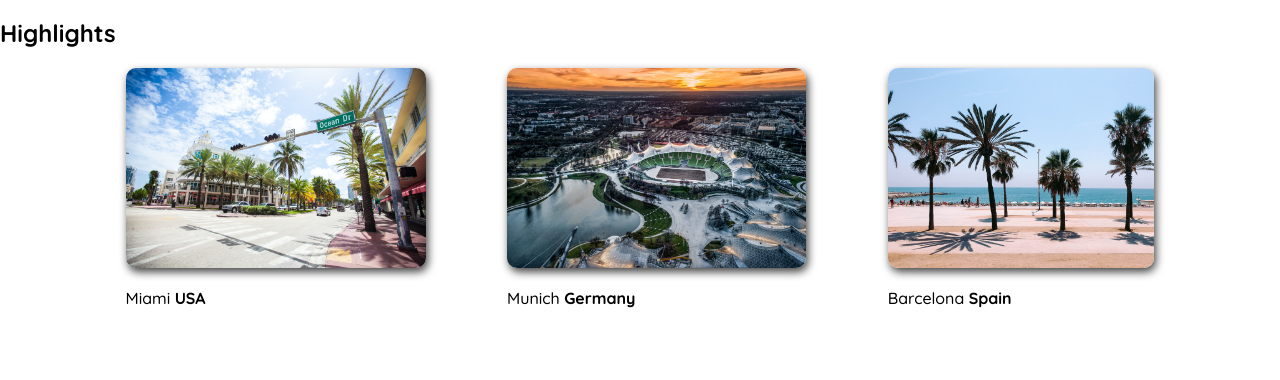
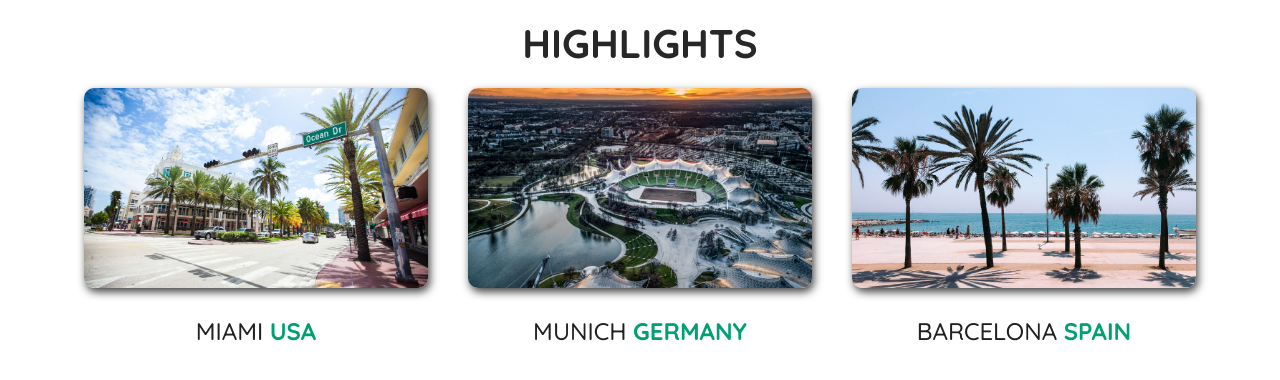
Before and after one commit to dilreyyy/travel-page, a plain HTML site: page index.html in a window 1280 px wide. Shown: the part 652-1032 px from the top of the page. Drawn offline with Linux system fonts and the light colour scheme.

Commit message:
fix for uneven width, finished section content

```diff
--- a/style.css
+++ b/style.css
@@ -43,13 +43,17 @@
     justify-content: space-evenly;
 }
 
-/* .destination img{
-    height: 200px;
-    width: 100%;
-} */
+#highlights h2{
+    text-transform: uppercase;
+    text-align: center;
+    font-size: 40px;
+    color: rgb(39, 39, 39);
+    margin: 20px 0;
+}
 
 .destination {
     margin: 0 20px;
+    width: 100%;
   }
 
 .destination img {
@@ -59,3 +63,14 @@
     border-radius: 10px;
     object-fit: cover;
   }
+
+.destination p{
+    text-transform: uppercase;
+    text-align: center;
+    font-size: 24px;
+    color: rgb(32, 32, 32);
+}
+
+.destination strong{
+    color: rgb(0, 160, 116);
+}
```
